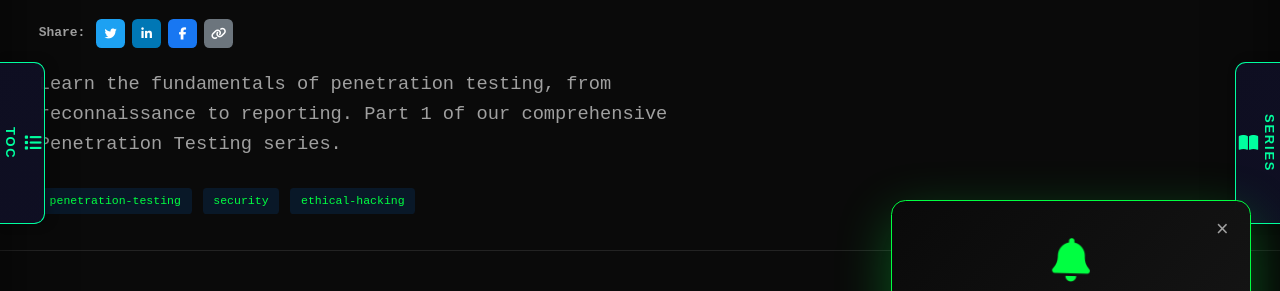
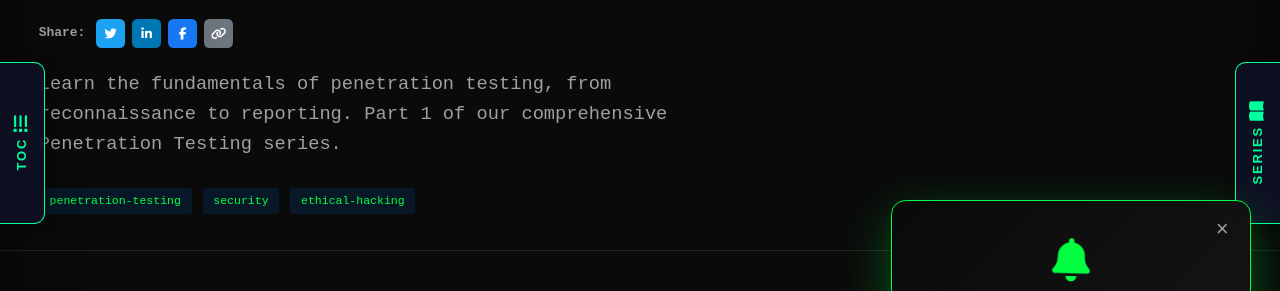
Before and after one commit to Tharunaditya/tharunaditya.github.io, a Jekyll site: the page built from _posts/2026-01-25-pentesting-fundamentals-part-1.md, in a window 1280 px wide. Shown: the part 307-598 px from the top of the page. Built offline with Jekyll 4.4.1, drawn with Linux system fonts in a browser that asks for light colours; nearby versions of some CDN libraries; comment, search, counter and statistics services are not loaded.

Commit message:
Keep TOC/Series text and icons inline

```diff
--- a/_layouts/post.html
+++ b/_layouts/post.html
@@ -146,8 +146,8 @@ layout: default
         <!-- TOC Tab (Bookmark style) -->
         <button class="sidebar-tab toc-tab" aria-label="Toggle Table of Contents" title="Table of Contents (T)">
             <span class="tab-label">
+                <span class="tab-text">TOC</span>
                 <i class="fas fa-list tab-icon"></i>
-                <span class="tab-text">TOC</span>
             </span>
         </button>
 
@@ -235,8 +235,8 @@ layout: default
         <!-- Series Tab (Bookmark style) -->
         <button class="sidebar-tab series-tab" aria-label="Toggle Series Navigation" title="Series Navigation (S)">
             <span class="tab-label">
+                <span class="tab-text">SERIES</span>
                 <i class="fas fa-book-open tab-icon"></i>
-                <span class="tab-text">SERIES</span>
             </span>
         </button>
         {% endif %}
--- a/assets/css/blog.css
+++ b/assets/css/blog.css
@@ -858,10 +858,12 @@
 }
 
 .sidebar-tab .tab-label {
-    display: flex;
-    flex-direction: column;
+    display: inline-flex;
+    flex-direction: row;
     align-items: center;
     gap: 6px;
+    writing-mode: horizontal-tb;
+    transform: rotate(-90deg);
 }
 
 /* TOC Tab - sticks out from left sidebar */
```
